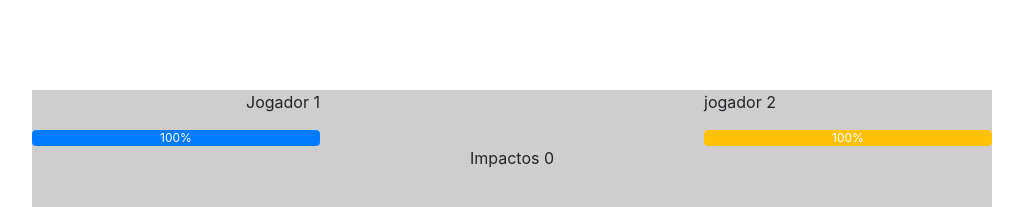
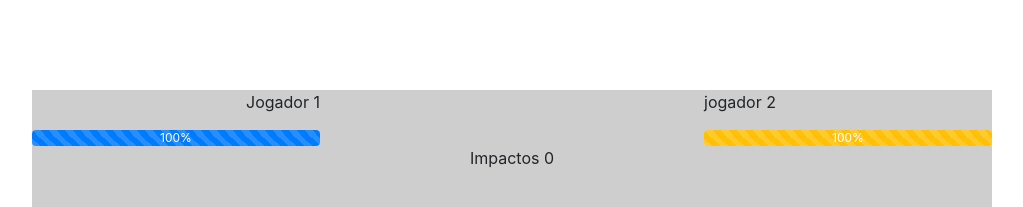
Before and after one commit to IeonardoDuarte/robo-fighters, a plain HTML site: page index.html in a window 1280 px wide. Shown: the top 207 px of the page, without its empty margins (128-1151 px from the left). Drawn offline with Linux system fonts and the light colour scheme.

Commit message:
Deixando a barra de vida mais bonita

```diff
--- a/index.html
+++ b/index.html
@@ -20,8 +20,8 @@
                         <p>Jogador 1</p>
                     </div>
                     <div class="progress">
-                        <div class="progress-bar barra-vida-jogador1" role="progressbar" aria-valuenow="25"
-                            aria-valuemin="0" aria-valuemax="100">
+                        <div class="progress-bar progress-bar-striped progress-bar-animated barra-vida-jogador1"
+                            role="progressbar" aria-valuenow="25" aria-valuemin="0" aria-valuemax="100">
                         </div>
                     </div>
                 </div>
@@ -31,8 +31,8 @@
                         <p>jogador 2</p>
                     </div>
                     <div class="progress">
-                        <div class="progress-bar bg-warning barra-vida-jogador2" role="progressbar" aria-valuenow="25"
-                            aria-valuemin="0" aria-valuemax="100">
+                        <div class="progress-bar progress-bar-striped progress-bar-animated bg-warning barra-vida-jogador2"
+                            role="progressbar" aria-valuenow="25" aria-valuemin="0" aria-valuemax="100">
                         </div>
                     </div>
                 </div>
```
